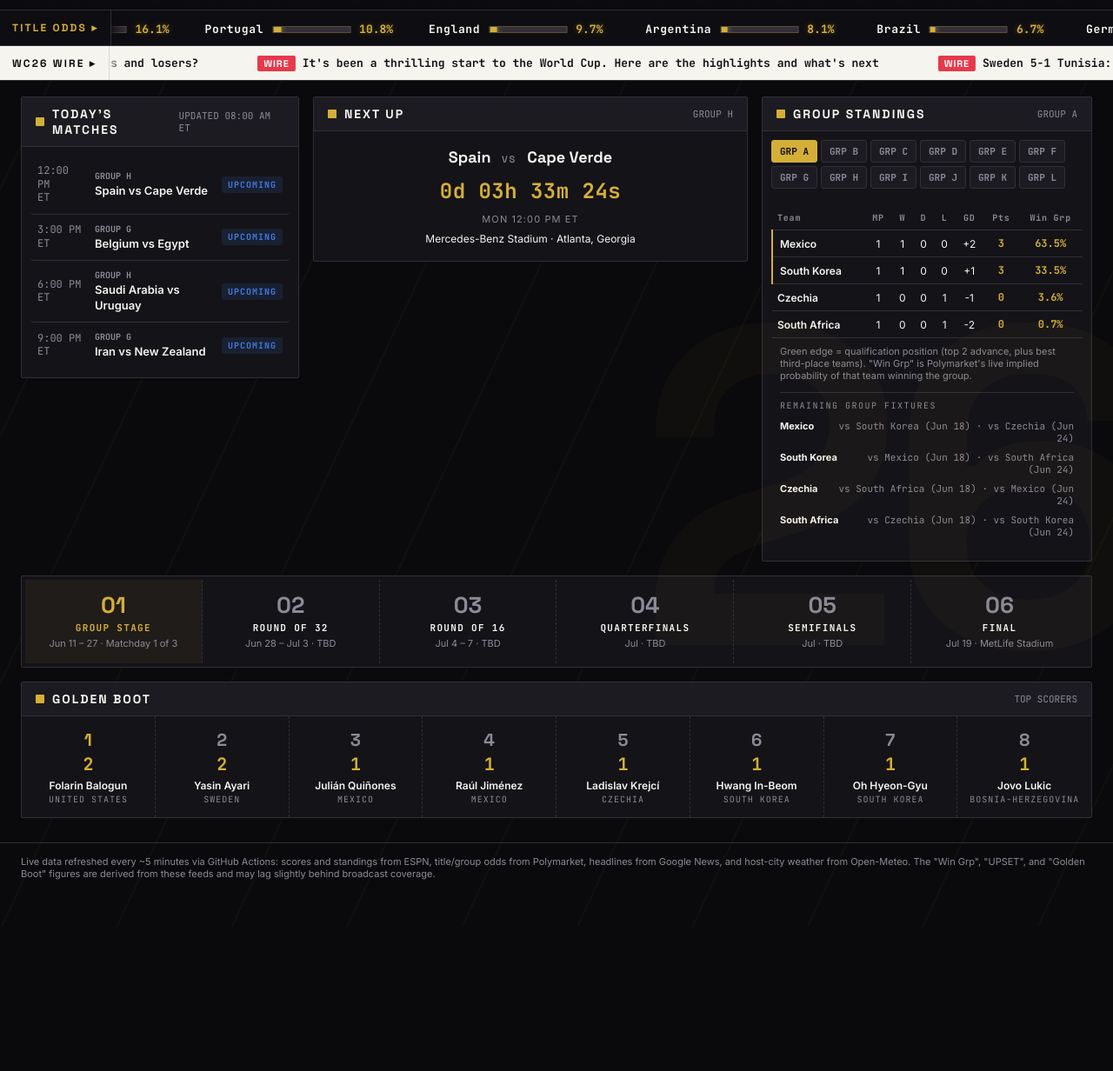
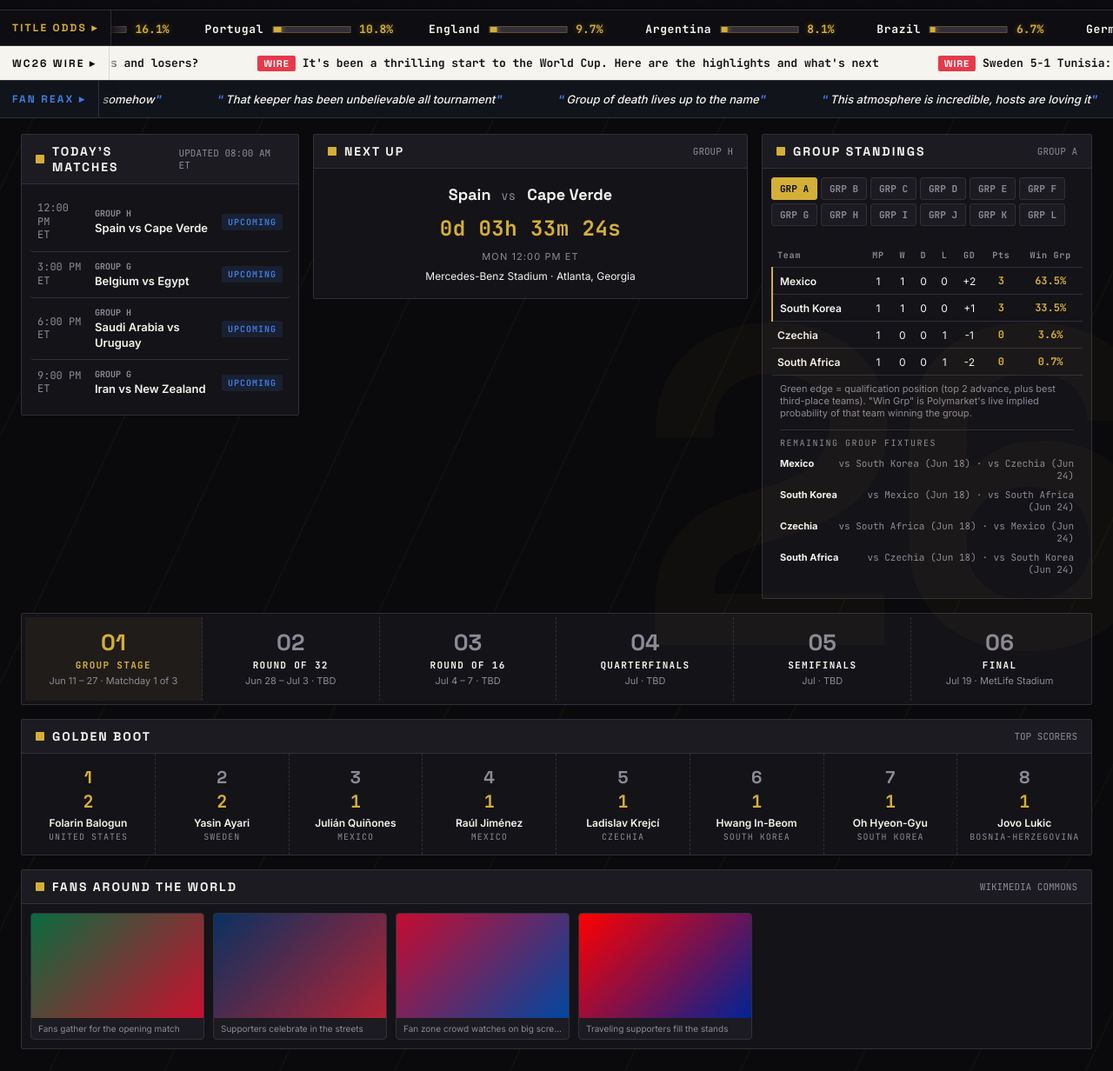
Before and after one commit to jakestehr-art/WORLDCUPHUD, a plain HTML site: page index.html in a window 1280 px wide. Shown: the part 68-1300 px from the top of the page at 87% size. Before the commit the page ends 1134 px from the top, so only its background shows below. Drawn offline with Linux system fonts and the light colour scheme.

Commit message:
Add fan reactions and photos sections to index.html

```diff
--- a/index.html
+++ b/index.html
@@ -103,6 +103,11 @@
     background: var(--text); color: var(--bg); border-right:1px solid rgba(10,10,12,.12);
     box-shadow: 14px 0 14px -8px var(--text);
   }
+  .ticker-wrap.reactions{ background: #11141a; padding: 10px 0; }
+  .ticker-wrap.reactions .ticker-tag{
+    background: #11141a; color: var(--blue); border-right:1px solid var(--line);
+    box-shadow: 14px 0 14px -8px #11141a;
+  }
   .ticker-track{
     display:inline-flex; align-items:center; gap:36px;
     padding-left: 130px;
@@ -130,6 +135,13 @@
     letter-spacing:0.08em; margin-right:8px; color:#fff;
     background: var(--red); padding:2px 7px; border-radius:2px;
   }
+
+  .reaction-item{
+    font-family:'Inter',sans-serif; font-size:13px; font-weight:500; color: var(--text);
+    padding: 3px 14px; font-style: italic;
+  }
+  .reaction-item::before{ content:'\201C'; color: var(--blue); font-weight:700; margin-right:2px; font-style:normal; }
+  .reaction-item::after{ content:'\201D'; color: var(--blue); font-weight:700; margin-left:2px; font-style:normal; }
 
   /* ============ LAYOUT ============ */
   .dash{
@@ -280,6 +292,20 @@
     text-transform:uppercase; letter-spacing:0.1em; margin-top:2px;
   }
 
+  /* ---- Fan Photos strip ---- */
+  .fanphotos{ grid-column: 1 / -1; }
+  .fanphoto-row{ display:flex; overflow-x:auto; gap:10px; padding:10px; }
+  .fanphoto-item{
+    flex: 0 0 200px; display:block; border:1px solid var(--line); border-radius:4px;
+    overflow:hidden; background: var(--panel-2); text-decoration:none; color: inherit;
+  }
+  .fanphoto-item .thumb{ height:120px; background-size:cover; background-position:center; }
+  .fanphoto-item .info{ padding:6px 8px; }
+  .fanphoto-item .info p{
+    font-size:10px; color: var(--text-dim); white-space:nowrap;
+    overflow:hidden; text-overflow:ellipsis;
+  }
+
   /* ---- Bracket strip ---- */
   .bracket{
     grid-column: 1 / -1;
@@ -345,6 +371,12 @@
     <div class="ticker-track" id="newsTrack"></div>
   </div>
 
+  <!-- FAN REACTIONS TICKER -->
+  <div class="ticker-wrap reactions">
+    <div class="ticker-tag">FAN REAX ▸</div>
+    <div class="ticker-track" id="reactionsTrack"></div>
+  </div>
+
   <!-- DASHBOARD -->
   <div class="dash">
 
@@ -397,6 +429,15 @@
         <span class="tag">TOP SCORERS</span>
       </div>
       <div class="scorer-row" id="goldenBoot"></div>
+    </div>
+
+    <!-- FAN PHOTOS -->
+    <div class="panel fanphotos">
+      <div class="panel-head">
+        <h2>Fans Around The World</h2>
+        <span class="tag">WIKIMEDIA COMMONS</span>
+      </div>
+      <div class="fanphoto-row" id="fanPhotoRow"></div>
     </div>
 
   </div>
@@ -487,6 +528,24 @@
     track.innerHTML = html + html;
   }
   buildNewsTrack([]);
+
+  // ---------- FAN REACTIONS TICKER ----------
+  // Top comments from r/soccer match threads (no auth). Falls back to sample
+  // reactions if Reddit blocks the request (common from GitHub Actions IPs).
+  const fallbackReactions = [
+    "VAR strikes again, somehow",
+    "That keeper has been unbelievable all tournament",
+    "Group of death lives up to the name",
+    "This atmosphere is incredible, hosts are loving it",
+    "Did NOT expect that result today",
+  ];
+  function buildReactionsTrack(items){
+    const track = document.getElementById('reactionsTrack');
+    const data = (items && items.length) ? items : fallbackReactions;
+    const html = data.map(r => `<span class="reaction-item">${r}</span>`).join('');
+    track.innerHTML = html + html;
+  }
+  buildReactionsTrack([]);
 
   // ---------- TODAY'S MATCHES ----------
   // Populated from data.json (written by the scheduled GitHub Action)
@@ -655,6 +714,32 @@
   }
   buildGoldenBoot([]);
 
+  // ---------- FAN PHOTOS ----------
+  // Worldwide fan/crowd photos from Wikimedia Commons (CC-licensed, attributed).
+  const fallbackFanPhotos = [
+    { title: 'Fans gather for the opening match', grad: '135deg,#0a6b3f,#c8102e' },
+    { title: 'Supporters celebrate in the streets', grad: '135deg,#0a3161,#b22234' },
+    { title: 'Fan zone crowd watches on big screens', grad: '135deg,#c60c30,#0047a0' },
+    { title: 'Traveling supporters fill the stands', grad: '135deg,#ff0000,#002395' },
+  ];
+  function buildFanPhotos(items){
+    const row = document.getElementById('fanPhotoRow');
+    if (!items || !items.length){
+      row.innerHTML = fallbackFanPhotos.map(p => `
+        <div class="fanphoto-item">
+          <div class="thumb" style="background:linear-gradient(${p.grad})"></div>
+          <div class="info"><p>${p.title}</p></div>
+        </div>`).join('');
+      return;
+    }
+    row.innerHTML = items.map(p => `
+      <a class="fanphoto-item" href="${p.pageUrl}" target="_blank" rel="noopener">
+        <div class="thumb" style="background-image:url('${p.thumbUrl}')"></div>
+        <div class="info"><p>${p.attribution ? 'Photo: ' + p.attribution : p.title}</p></div>
+      </a>`).join('');
+  }
+  buildFanPhotos([]);
+
   // ---------- DATA REFRESH ----------
   // data.json is rewritten every ~5 minutes by a scheduled GitHub Action.
   // We re-fetch it on the same cadence so the open tab picks up each rebuild.
@@ -675,8 +760,10 @@
       buildMatches();
       renderStandings(activeGroup);
       buildNewsTrack(data.news || []);
+      buildReactionsTrack(data.fanReactions || []);
       buildNextUp(nextMatch);
       buildGoldenBoot(data.topScorers || []);
+      buildFanPhotos(data.fanPhotos || []);
       buildProbTrack(data.probabilities || []);
       const stamp = document.getElementById('lastUpdated');
       if (stamp && data.updated){
```
